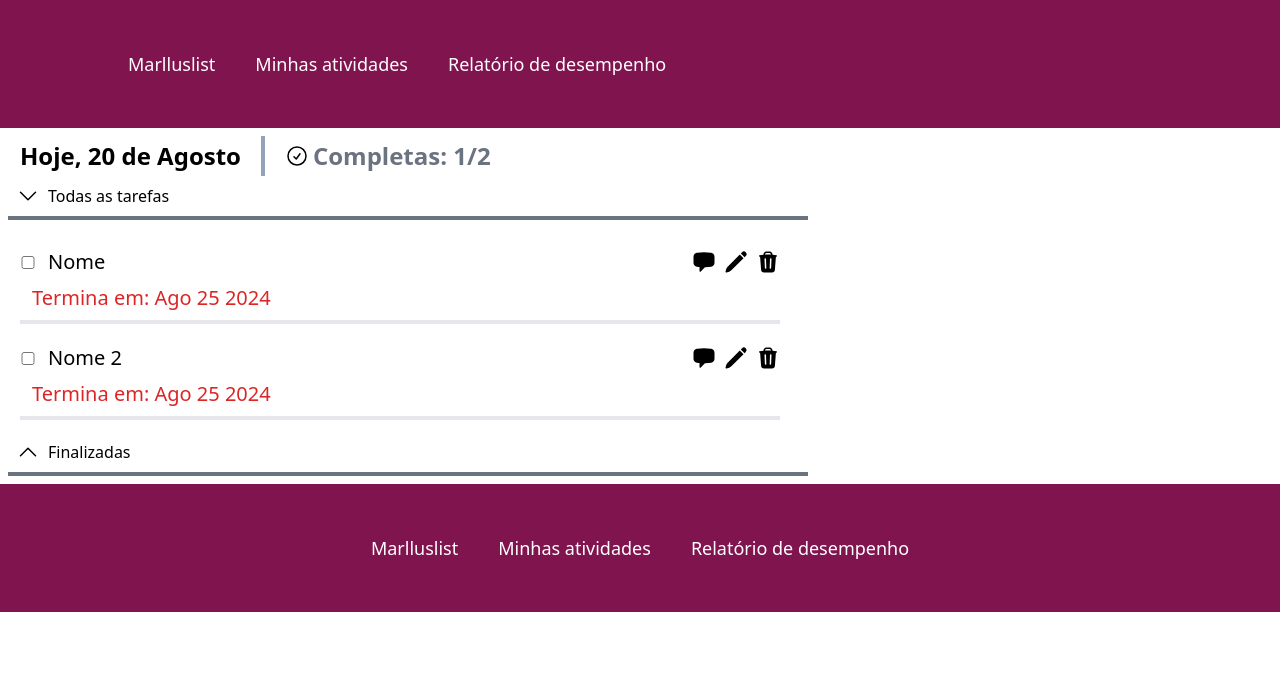
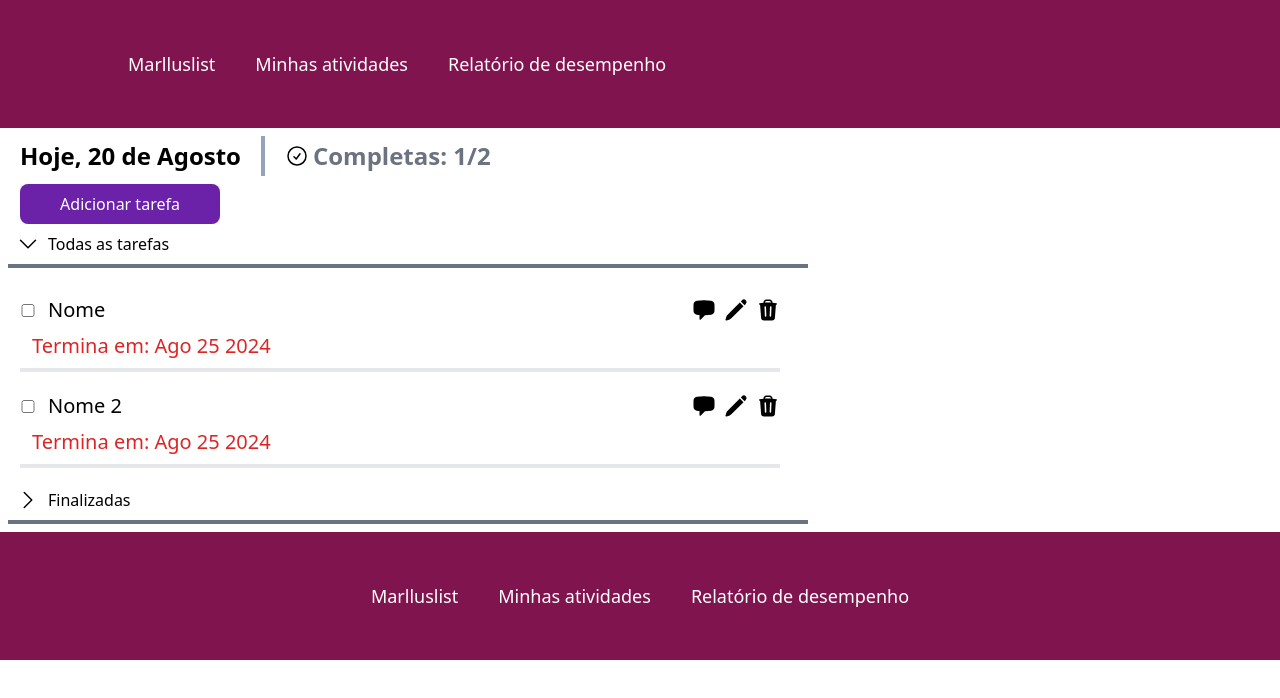
Before and after one commit to m4rllon/Todolist, a React (Vite) app: page /minhastarefas in a window 1280 px wide. Shown: the top 698 px of the page. Built offline with nearby package versions, Linux system fonts and the light colour scheme.

Commit message:
feat: Adicionar forms de add ou edit uma tarefa

```diff
--- /dev/null
+++ b/src/components/formTarefa/index.jsx
@@ -0,0 +1,84 @@
+import { useState } from "react";
+import projetos from "../../mocks/projetos";
+import tags from "../../mocks/tags";
+import { useTaskContext } from "../../hooks/useTaskContext";
+
+export default function FormTarefa({ operacao = "" }) {
+  const { taskTarget, setTaskTarget, adicionarTarefa, editarTarefa } =
+    useTaskContext();
+  const nomeOperacao = operacao === "EDIT" ? "Salvar" : "Adicionar";
+  const [formData, setFormData] = useState(taskTarget);
+
+  const submitForm = (e) => {
+    e.preventDefault();
+    console.log(formData);
+    operacao === "ADD" ? adicionarTarefa(formData) : editarTarefa(formData);
+  };
+
+  const handleChange = (e) => {
+    const { name, value } = e.target;
+    setFormData({
+      ...formData,
+      [name]: value,
+    });
+    // console.log(formData);
+  };
+
+  const clickBox = () => {
+    // console.log("clicou");
+  };
+
+  return (
+    <form onSubmit={(e) => submitForm(e)} className="flex flex-col">
+      <span className="flex gap-5">
+        <button type="submit">{nomeOperacao}</button>
+        <button>Cancelar</button>
+      </span>
+
+      <label>Nome da tarefa</label>
+      <input
+        type="text"
+        name="nome"
+        value={formData.nome}
+        onChange={handleChange}
+      />
+
+      <label>Descrição</label>
+      <textarea
+        name="descricao"
+        rows="4"
+        cols="33"
+        onChange={handleChange}
+        value={formData.descricao}
+      />
+
+      <label>Data de finalização</label>
+      <input
+        name="dataTermino"
+        type="date"
+        onChange={handleChange}
+        // value={formData.dataTermino}
+      />
+
+      <label> Tags</label>
+      {tags.map((tag, index) => {
+        return (
+          <span key={index} className="flex gap-2">
+            <input type="checkbox" onClick={clickBox} />
+            <p>{tag.nomeDaTag}</p>
+          </span>
+        );
+      })}
+
+      <label> Projetos</label>
+      {projetos.map((projeto, index) => {
+        return (
+          <span key={index} className="flex gap-2">
+            <input type="checkbox" />
+            <p>{projeto.nomeDoProjeto}</p>
+          </span>
+        );
+      })}
+    </form>
+  );
+}
--- a/src/components/secaoTarefas/index.jsx
+++ b/src/components/secaoTarefas/index.jsx
@@ -1,19 +1,26 @@
 import { useState } from "react";
 import Tarefa from "../tarefa";
 
-import { ChevronDownIcon, ChevronUpIcon } from "@heroicons/react/24/outline";
+import { ChevronDownIcon, ChevronRightIcon } from "@heroicons/react/24/outline";
 
-export default function SecaoTarefas({ secao, tarefas, prevStatus = true }) {
+export default function SecaoTarefas({
+  secao,
+  tarefas,
+  prevStatus = true,
+  operationDetect,
+}) {
   const [allTasks, setAllTasks] = useState(prevStatus);
+
   return (
-    <>
+    <span className="flex">
+      <div>
         <div className="flex flex-col justify-start">
           <div className="flex gap-2 px-4">
             <button onClick={() => setAllTasks((prev) => !prev)}>
               {allTasks ? (
                 <ChevronDownIcon className="size-6" />
               ) : (
-              <ChevronUpIcon className="size-6" />
+                <ChevronRightIcon className="size-6" />
               )}
             </button>
             <p>{secao}</p>
@@ -22,8 +29,15 @@ export default function SecaoTarefas({ secao, tarefas, prevStatus = true }) {
         </div>
         {allTasks &&
           tarefas.map((tarefa, index) => {
-          return <Tarefa key={index} tarefa={tarefa} />;
+            return (
+              <Tarefa
+                operationDetect={operationDetect}
+                key={index}
+                tarefa={tarefa}
+              />
+            );
           })}
-    </>
+      </div>
+    </span>
   );
 }
--- a/src/components/tarefa/index.jsx
+++ b/src/components/tarefa/index.jsx
@@ -5,7 +5,7 @@ import {
 } from "@heroicons/react/24/solid";
 import { useTaskContext } from "../../hooks/useTaskContext";
 
-export default function Tarefa({ tarefa }) {
+export default function Tarefa({ tarefa, operationDetect }) {
   const { removerTarefa } = useTaskContext();
   return (
     <div className="w-[50rem] my-5 px-5">
@@ -18,7 +18,7 @@ export default function Tarefa({ tarefa }) {
           <button>
             <ChatBubbleLeftIcon className="size-6" />
           </button>
-          <button>
+          <button onClick={() => operationDetect(tarefa, "EDIT")}>
             <PencilIcon className="size-6" />
           </button>
           <button onClick={() => removerTarefa(tarefa)}>
--- a/src/context/tasksContext.jsx
+++ b/src/context/tasksContext.jsx
@@ -1,4 +1,4 @@
-import { createContext, useReducer, useState } from "react";
+import { createContext, useEffect, useReducer, useState } from "react";
 import tarefas from "../mocks/tarefas";
 import { taskReducer } from "../reducers/tasksReducer";
 
@@ -7,11 +7,13 @@ export const TasksContext = createContext();
 TasksContext.displayName = "Tarefas";
 
 export const TasksProvider = ({ children }) => {
-  //   const [tasks, setTasks] = useState(tarefas);
   const [tasks, dispatch] = useReducer(taskReducer, tarefas);
+  const [taskTarget, setTaskTarget] = useState({});
 
   return (
-    <TasksContext.Provider value={{ tasks, dispatch }}>
+    <TasksContext.Provider
+      value={{ tasks, dispatch, taskTarget, setTaskTarget }}
+    >
       {children}
     </TasksContext.Provider>
   );
--- a/src/hooks/useTaskContext.jsx
+++ b/src/hooks/useTaskContext.jsx
@@ -18,7 +18,8 @@ const editTaskAction = (newTask) => ({
 });
 
 export const useTaskContext = () => {
-  const { tasks, dispatch } = useContext(TasksContext);
+  const { tasks, dispatch, taskTarget, setTaskTarget } =
+    useContext(TasksContext);
 
   function adicionarTarefa(novaTarefa) {
     dispatch(addTaskAction(novaTarefa));
@@ -35,6 +36,8 @@ export const useTaskContext = () => {
   return {
     tasks,
     dispatch,
+    taskTarget,
+    setTaskTarget,
     adicionarTarefa,
     removerTarefa,
     editarTarefa,
--- /dev/null
+++ b/src/mocks/projetos.jsx
@@ -0,0 +1,10 @@
+const projetos = [
+  {
+    nomeDoProjeto: "calculo 1",
+  },
+  {
+    nomeDoProjeto: "calculo 2",
+  },
+];
+
+export default projetos;
--- /dev/null
+++ b/src/mocks/tags.jsx
@@ -0,0 +1,10 @@
+const tags = [
+  {
+    nomeDaTag: "Trabalho",
+  },
+  {
+    nomeDaTag: "Estudo",
+  },
+];
+
+export default tags;
--- a/src/pages/minhasTarefas/listaDeTarefas/index.jsx
+++ b/src/pages/minhasTarefas/listaDeTarefas/index.jsx
@@ -5,24 +5,35 @@ import { getTasksCompletedNumber } from "../../../utils/getTasksCompletedNumber"
 import SecaoTarefas from "../../../components/secaoTarefas";
 import { useEffect, useState } from "react";
 import { useTaskContext } from "../../../hooks/useTaskContext";
+import FormTarefa from "../../../components/formTarefa";
 
 export default function ListaTarefas() {
-  const { tasks, dispatch, adicionarTarefa, removerTarefa, editarTarefa } =
-    useTaskContext();
+  const { tasks, setTaskTarget } = useTaskContext();
 
   const data = formatDateWithMonthName();
   const completedNumber = getTasksCompletedNumber(tasks);
 
+  const [operationSelect, setOperationSelect] = useState({
+    status: false,
+    opeName: "",
+  });
   const [tasksCompleted, setTasksCompleted] = useState(
     tasks.filter((task) => task.status),
   );
+
+  const operationDetect = (tarefaAlvo, operacao) => {
+    setOperationSelect((prev) => {
+      return { status: !prev.status, opeName: operacao };
+    });
+    setTaskTarget(tarefaAlvo);
+  };
 
   useEffect(() => {
     setTasksCompleted(tasks.filter((task) => task.status));
   }, [tasks]);
 
   return (
-    <>
+    <div>
       <span className="flex flex-row justify-start items-center my-2 px-5 gap-5">
         <h1 className="text-2xl font-bold">Hoje, {data}</h1>
         <div className="inline-block w-1 h-10 bg-slate-400"></div>
@@ -33,14 +44,28 @@ export default function ListaTarefas() {
           </h1>
         </div>
       </span>
+      <button className="text-start mx-5 my-2 flex justify-center items-center h-[40px] w-[200px] bg-purple-800 text-white font-medium rounded-lg">
+        Adicionar tarefa
+      </button>
+      <span className="flex gap-5">
         <div>
-        <SecaoTarefas secao={"Todas as tarefas"} tarefas={tasks} />
+          <SecaoTarefas
+            secao={"Todas as tarefas"}
+            tarefas={tasks}
+            operationDetect={operationDetect}
+          />
+
           <SecaoTarefas
             secao={"Finalizadas"}
             tarefas={tasksCompleted}
             prevStatus={false}
+            operationDetect={operationDetect}
           />
         </div>
-    </>
+        {operationSelect.status && (
+          <FormTarefa operacao={operationSelect.opeName} />
+        )}
+      </span>
+    </div>
   );
 }
--- a/src/reducers/tasksReducer.jsx
+++ b/src/reducers/tasksReducer.jsx
@@ -5,17 +5,20 @@ export const EDIT_TASK = "EDIT_TASK";
 export const taskReducer = (estado, acao) => {
   switch (acao.type) {
     case ADD_TASK:
-      const newTask = action.payload;
-      return [...estado, newTask];
+      const newTask = acao.payload;
+      return [newTask, ...estado];
+
     case DELETE_TASK:
       const oldTask = acao.payload;
       const newState = estado.filter((task) => task.nome !== oldTask.nome);
       return newState;
+
     case EDIT_TASK:
       const taskEdited = acao.payload;
       return estado.map((task) =>
         task.id === taskEdited.id ? taskEdited : task,
       );
+
     default:
       return estado;
   }
```
Lines whose indentation alone changed are shown as unchanged.
